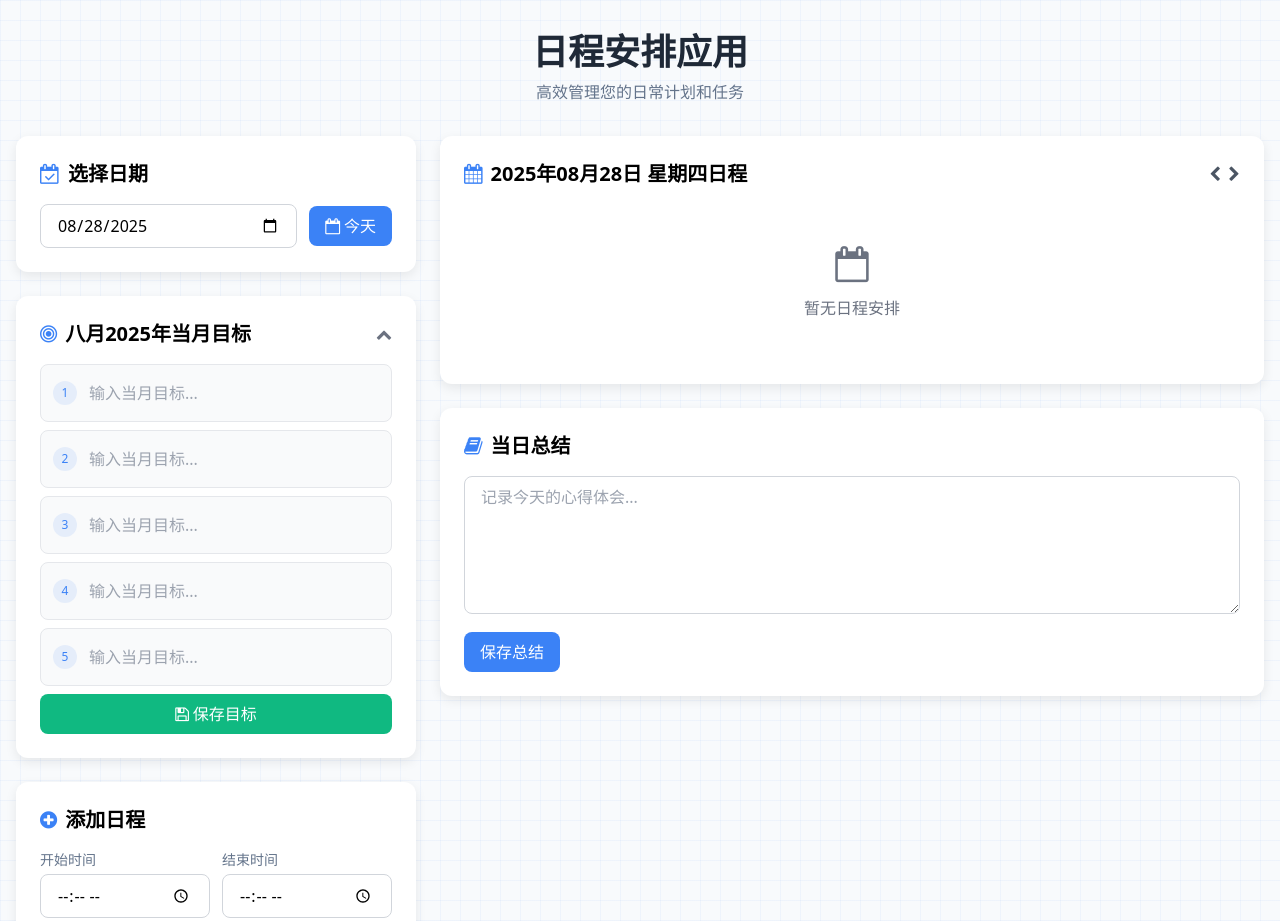
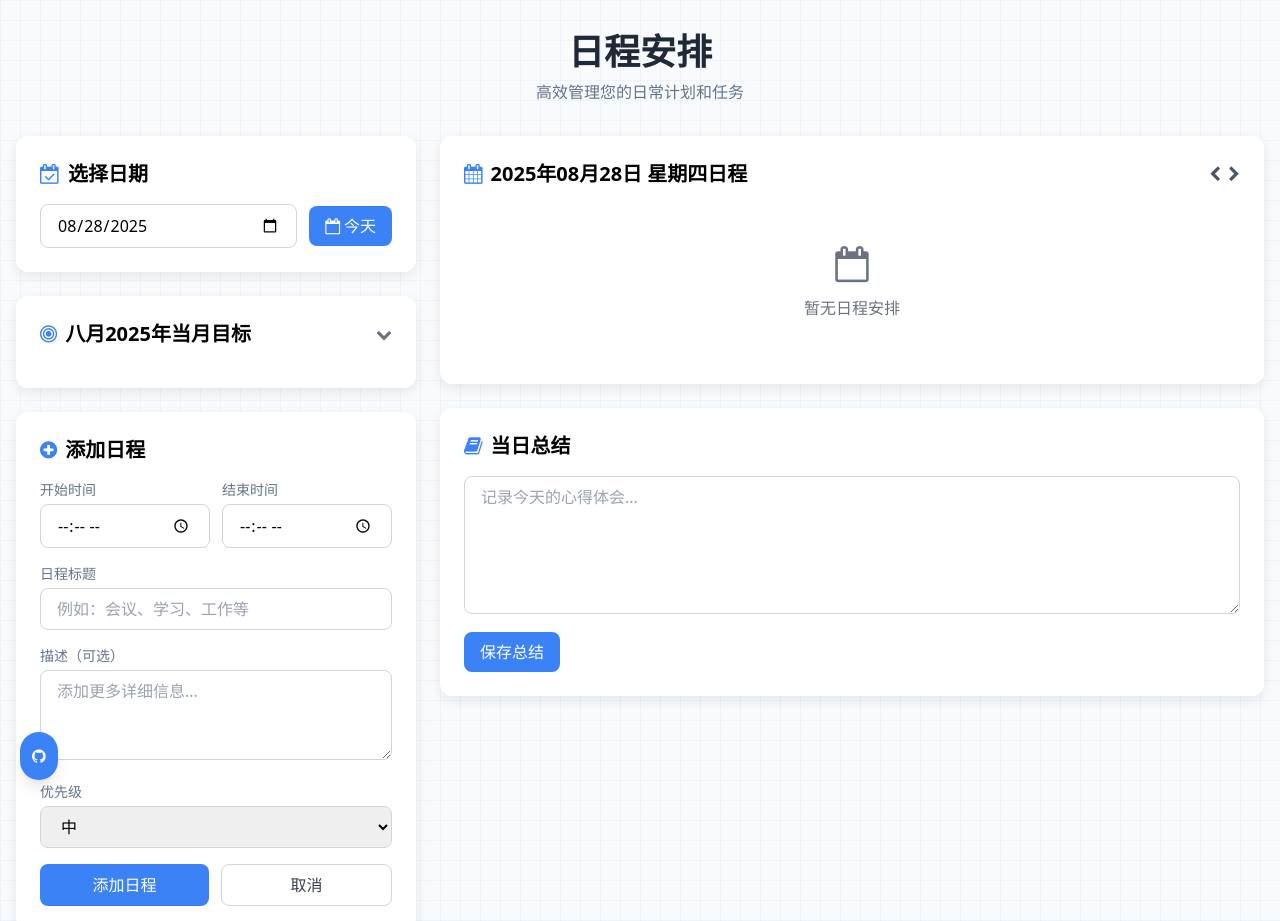
Before and after one commit to JinlonChen/daylist, a plain HTML site: page index.html in a window 1280 px wide. Shown: the top 921 px of the page. Drawn offline with nearby package versions, Linux system fonts and the light colour scheme.

Commit message:
Update index.html

```diff
--- a/index.html
+++ b/index.html
@@ -3,7 +3,7 @@
 <head>
     <meta charset="UTF-8">
     <meta name="viewport" content="width=device-width, initial-scale=1.0">
-    <title>日程安排应用</title>
+    <title>日程安排</title>
     <!-- Tailwind CSS -->
     <script src="https://cdn.tailwindcss.com"></script>
     <!-- Font Awesome -->
@@ -73,7 +73,7 @@
 <body class="min-h-screen">
     <div class="container mx-auto px-4 py-8">
         <header class="mb-8 text-center">
-            <h1 class="text-3xl md:text-4xl font-bold text-gray-800 mb-2">日程安排应用</h1>
+            <h1 class="text-3xl md:text-4xl font-bold text-gray-800 mb-2">日程安排</h1>
             <p class="text-secondary">高效管理您的日常计划和任务</p>
         </header>
 
@@ -101,11 +101,11 @@
                             <span id="currentMonthDisplay"></span> 当月目标
                         </h2>
                         <button id="toggleGoalsBtn" class="text-gray-500 hover:text-primary transition-colors">
-                            <i class="fa fa-chevron-up" id="toggleGoalsIcon"></i>
+                            <i class="fa fa-chevron-down" id="toggleGoalsIcon"></i>
                         </button>
                     </div>
 
-                    <div id="monthlyGoalsList" class="space-y-2">
+                    <div id="monthlyGoalsList" class="space-y-2" style="display: none">
                         <!-- 直接显示5行空白文本输入框 -->
                         <div class="flex items-center p-3 bg-gray-50 rounded-lg border border-gray-200">
                             <span class="inline-flex items-center justify-center w-6 h-6 bg-primary/10 text-primary rounded-full text-xs mr-2">1</span>
@@ -1098,7 +1098,8 @@
 
         // 加载隐藏状态设置
         function loadHideSyncSetting() {
-            const isHidden = localStorage.getItem('githubSyncHidden') === 'true';
+            // 默认隐藏GitHub同步，除非明确设置为不隐藏
+            const isHidden = localStorage.getItem('githubSyncHidden') !== 'false';
             if (isHidden) {
                 githubSyncContainer.style.display = 'none';
                 // 添加显示按钮到页面
```
